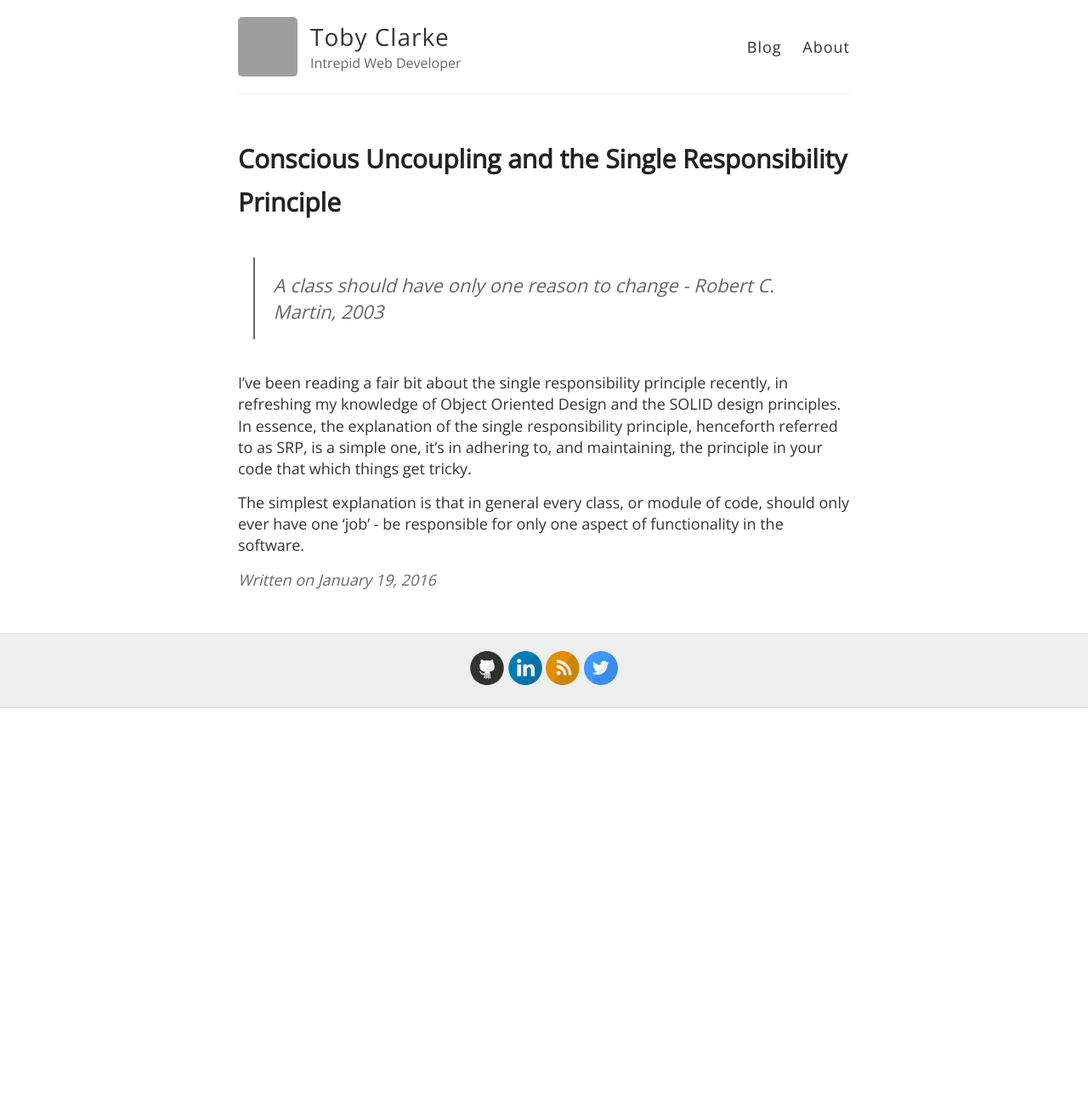
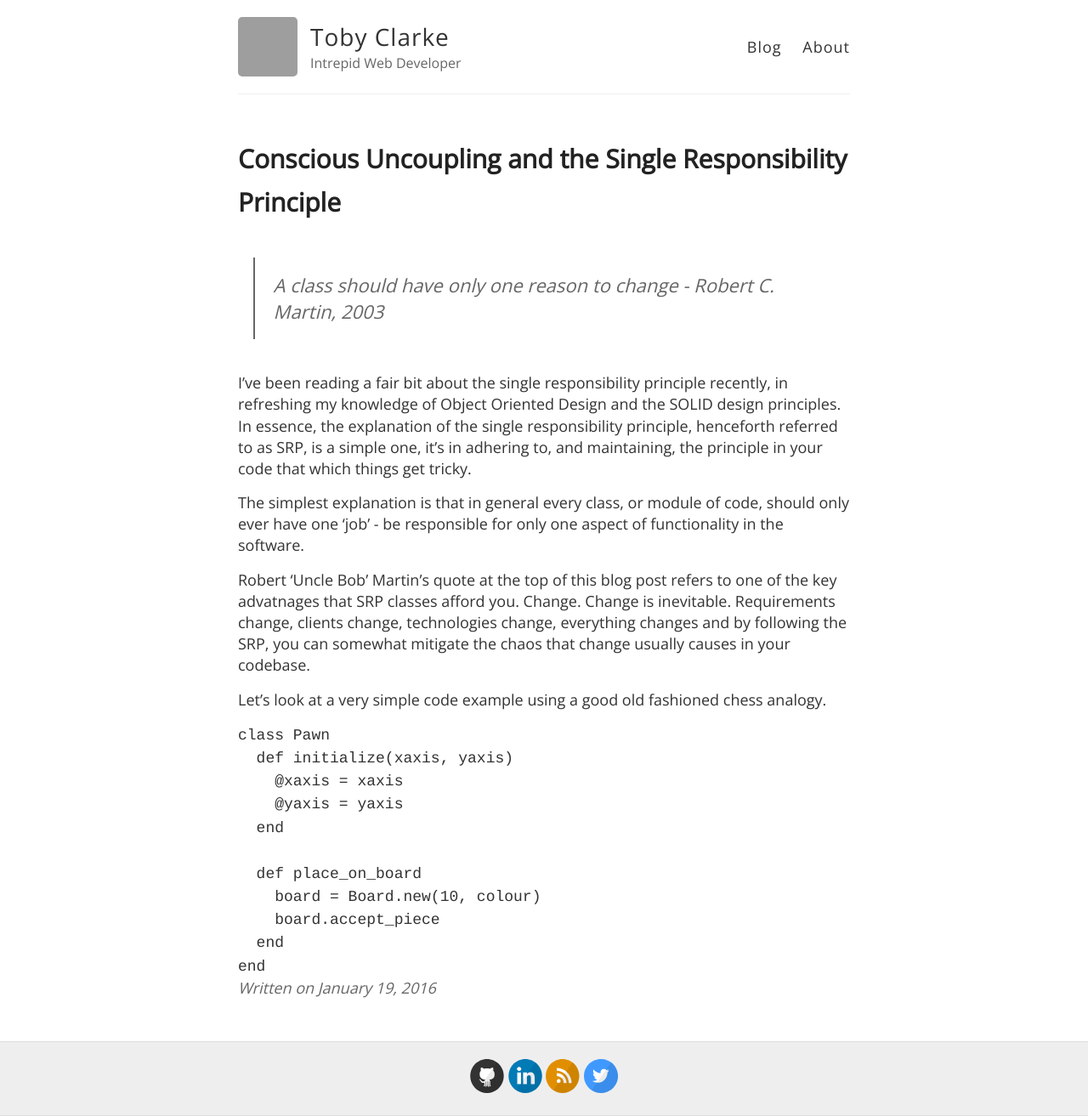
Before and after one commit to Teeohbee/Teeohbee.github.io, a Jekyll site: the page built from _posts/2016-01-19-Conscious-Uncoupling-and-the-Single-Responsibility-Principle.md, in a window 1280 px wide. Shown: the whole page at 85% size. Built offline with Jekyll 4.4.1, drawn with Linux system fonts in a browser that asks for light colours; Markdown is read by kramdown in place of the engine named in the settings; comment, search, counter and statistics services are not loaded; before the commit the page ends 900 px from its top, so only the background shows below that; grey boxes are pictures that could not be loaded.

Commit message:
Update 2016-01-19-Conscious-Uncoupling-and-the-Single-Responsibility-Principle.md

````diff
--- a/_posts/2016-01-19-Conscious-Uncoupling-and-the-Single-Responsibility-Principle.md
+++ b/_posts/2016-01-19-Conscious-Uncoupling-and-the-Single-Responsibility-Principle.md
@@ -8,3 +8,21 @@ title: Conscious Uncoupling and the Single Responsibility Principle
 I've been reading a fair bit about the single responsibility principle recently, in refreshing my knowledge of Object Oriented Design and the SOLID design principles. In essence, the explanation of the single responsibility principle, henceforth referred to as SRP, is a simple one, it's in adhering to, and maintaining, the principle in your code that which things get tricky.
 
 The simplest explanation is that in general every class, or module of code, should only ever have one 'job' - be responsible for only one aspect of functionality in the software.
+
+Robert 'Uncle Bob' Martin's quote at the top of this blog post refers to one of the key advatnages that SRP classes afford you. Change. Change is inevitable. Requirements change, clients change, technologies change, everything changes and by following the SRP, you can somewhat mitigate the chaos that change usually causes in your codebase.
+
+Let's look at a very simple code example using a good old fashioned chess analogy.
+
+```Ruby
+class Pawn
+  def initialize(xaxis, yaxis)
+    @xaxis = xaxis
+    @yaxis = yaxis
+  end
+
+  def place_on_board
+    board = Board.new(10, colour)
+    board.accept_piece
+  end
+end
+```
````
